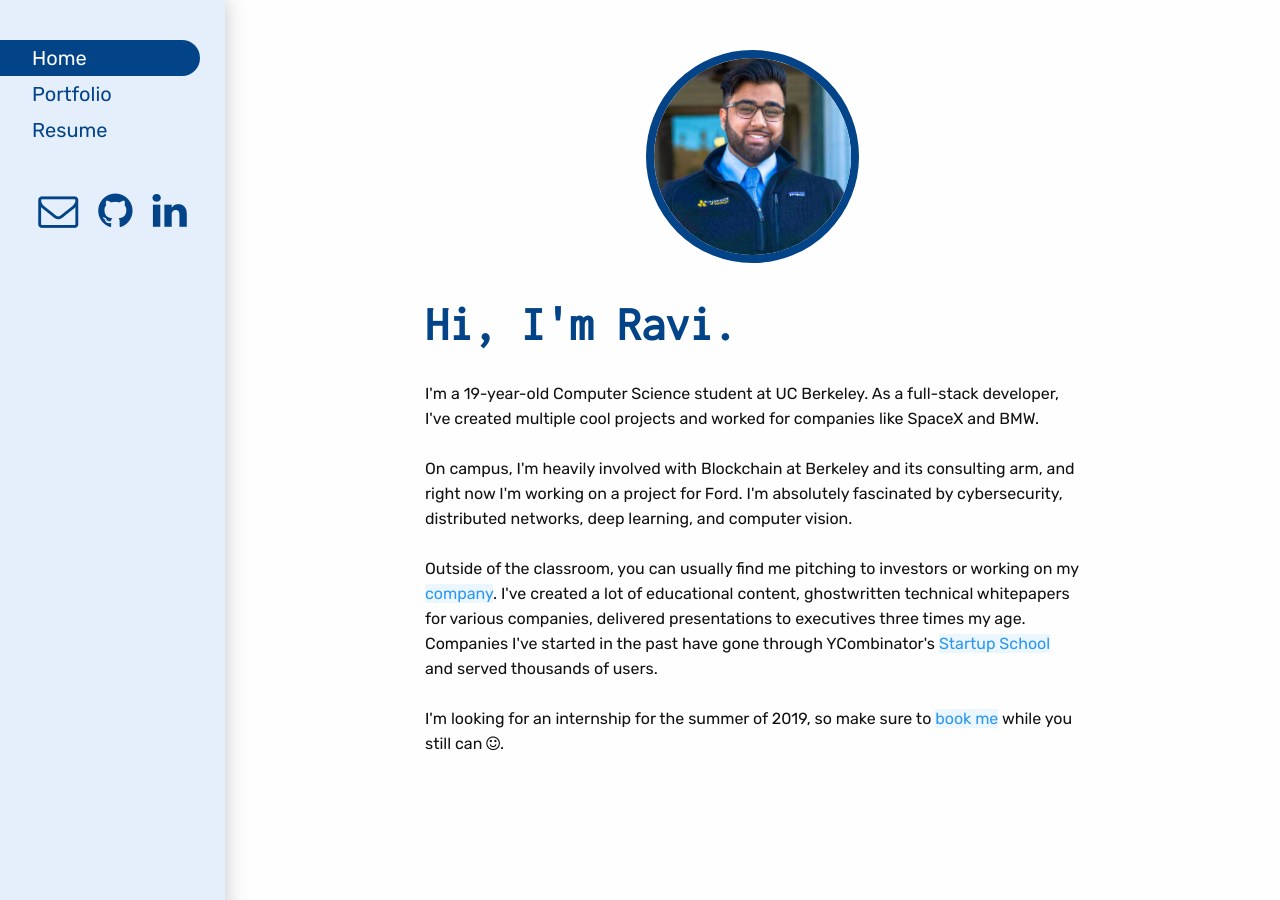
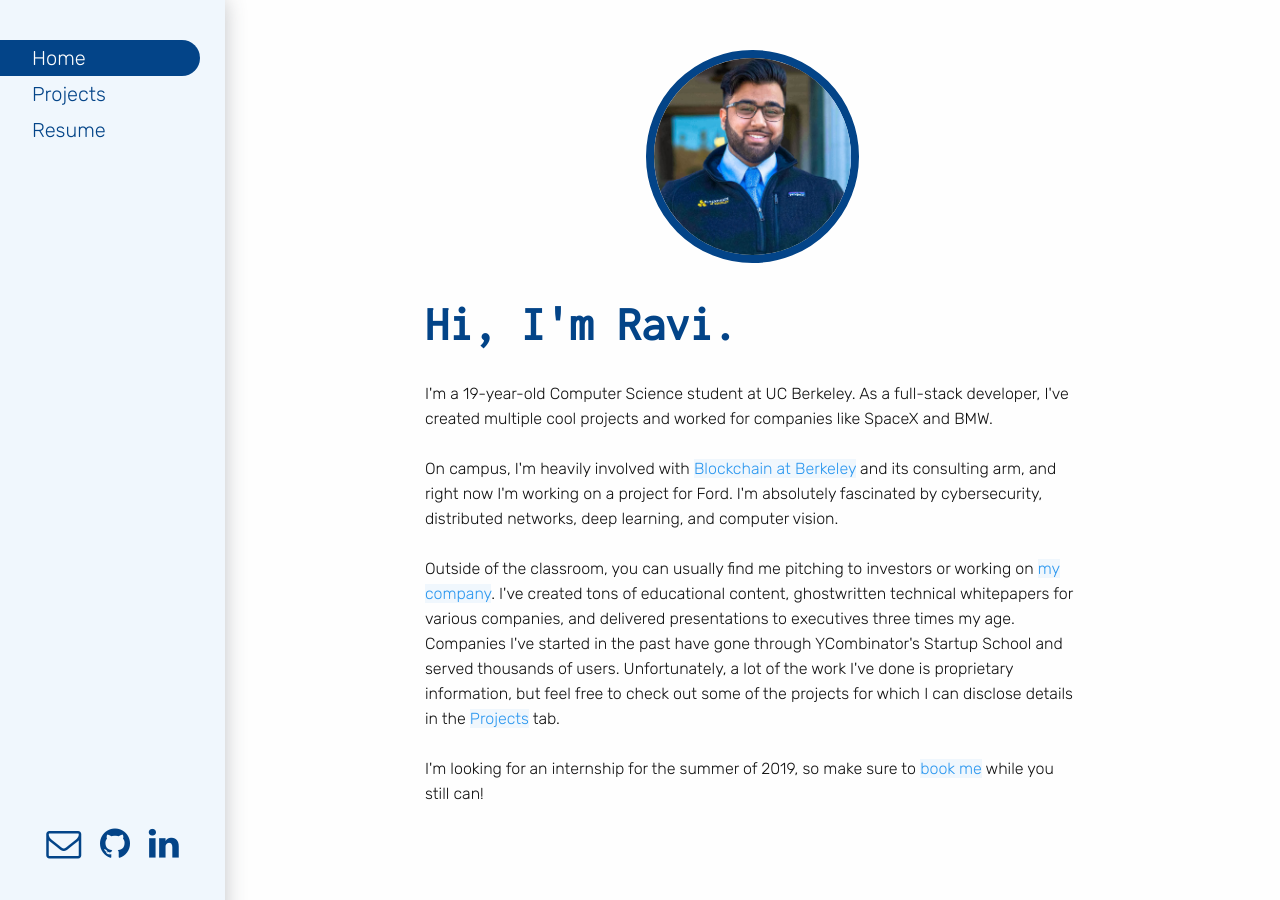
Before and after one commit to rjotwani/ravijotwani_website, a Jekyll site: the page index.html, which Jekyll copies as it is, in a window 1280 px wide. Built offline with Jekyll 4.4.1, drawn with Linux system fonts in a browser that asks for light colours; some web fonts are replaced.

Commit message:
edited colors and bio, chnaged placement of links

```diff
--- a/css/main.css
+++ b/css/main.css
@@ -12,7 +12,7 @@ body {
     left: 0;
     overflow-x: hidden;
     padding-top: 40px;
-    background-color: #E5EEFB;
+    background-color: #F0F7FD;
     -webkit-box-shadow: 0 0px 20px rgba(57, 63, 72, 0.3);
     -moz-box-shadow: 0 0px 20px rgba(57, 63, 72, 0.3);
     box-shadow: 0 0px 20px rgba(57, 63, 72, 0.3);
@@ -51,10 +51,12 @@ body {
 }
 
 #links {
-    padding-top: 40px;
+    text-align: center;
+    position: fixed;
+    bottom: 35px;
     color: #034488;
-    text-align: center;
-    font-size: 40px;
+    font-size: 35px;
+    width: 225px;
 }
 
 #links a {
@@ -112,8 +114,13 @@ body {
 
 #bio a {
     color: #2B97EF;
-    background-color: rgba(77,171,247,.1);
+    background-color: #F0F7FD;
     text-decoration: none;
+}
+
+#bio a:hover {
+    background-color: inherit;
+    transition: 0.2s;
 }
 
 @keyframes blink-caret {
--- a/index.html
+++ b/index.html
@@ -4,8 +4,9 @@
   <head>
     <title>Ravi Jotwani</title>
     <link href="./css/main.css" rel="stylesheet">
-    <link href="https://fonts.googleapis.com/css?family=Rubik" rel="stylesheet">
+    <link href="https://fonts.googleapis.com/css?family=Rubik:300" rel="stylesheet">
     <link href="https://fonts.googleapis.com/css?family=Inconsolata" rel="stylesheet">
+    <link href="https://fonts.googleapis.com/css?family=Gotham" rel="stylesheet">
     <link rel="stylesheet" href="https://cdnjs.cloudflare.com/ajax/libs/font-awesome/4.7.0/css/font-awesome.min.css">
   </head>
 
@@ -13,7 +14,7 @@
 
     <div id="sections">
       <button class="tablinks" onclick="openTab(event, 'home')" id="defaultOpen">Home</button>
-      <button class="tablinks" onclick="openTab(event, 'portfolio')">Portfolio</button>
+      <button class="tablinks" onclick="openTab(event, 'projects')" id="projectsTab">Projects</button>
       <button class="tablinks" onclick="openTab(event, 'resume')">Resume</button>
       <!-- INSERT LINKS HERE (Email, Github, Linkedin, Medium) -->
       <div id="links">
@@ -35,23 +36,27 @@
           developer, I've created multiple cool projects and worked for companies like
           SpaceX and BMW.
           <br/><br/>
-          On campus, I'm heavily involved with Blockchain at Berkeley and its consulting
-          arm, and right now I'm working on a project for Ford. I'm absolutely fascinated by
-          cybersecurity, distributed networks, deep learning, and computer vision.
+          On campus, I'm heavily involved with <a href="https://blockchain.berkeley.edu/" target="_blank">
+          Blockchain at Berkeley</a> and its consulting arm, and right now I'm working on a project
+          for Ford. I'm absolutely fascinated by cybersecurity, distributed networks, deep learning,
+          and computer vision.
           <br/><br/>
           Outside of the classroom, you can usually find me pitching to investors or working
-          on my <a href="https://bidsevents.com" target="_blank">company</a>. I've created
-          a lot of educational content, ghostwritten technical whitepapers for various companies,
-          delivered presentations to executives three times my age. Companies I've started in the
-          past have gone through YCombinator's <a href="https://www.startupschool.org/" target="_blank">
-          Startup School</a> and served thousands of users.
+          on <a href="https://bidsevents.com" target="_blank">my company</a>. I've created
+          tons of educational content, ghostwritten technical whitepapers for various companies,
+          and delivered presentations to executives three times my age. Companies I've started in
+          the past have gone through YCombinator's Startup School and served thousands of users.
+          Unfortunately, a lot of the work I've done is proprietary information, but feel free to
+          check out some of the projects for which I can disclose details in the
+          <a onclick="document.getElementById('projectsTab').click()">
+          Projects</a> tab.
           <br/><br/>
           I'm looking for an internship for the summer of 2019, so make sure to <a href="https://rjotwani.youcanbook.me/" target="_blank">
-          book me</a> while you still can <i class="fa fa-smile-o"></i>.
+          book me</a> while you still can!
         </p>
       </div>
 
-      <div id="portfolio" class="tabcontent">
+      <div id="projects" class="tabcontent">
 
       </div>
 
--- a/js/tabs.js
+++ b/js/tabs.js
@@ -13,6 +13,7 @@ function openTab(evt, tabName) {
 
     document.getElementById(tabName).style.display = "block";
     evt.currentTarget.className += " active";
+    evt.currentTarget.focus();
 }
 
 document.getElementById("defaultOpen").click();
```
